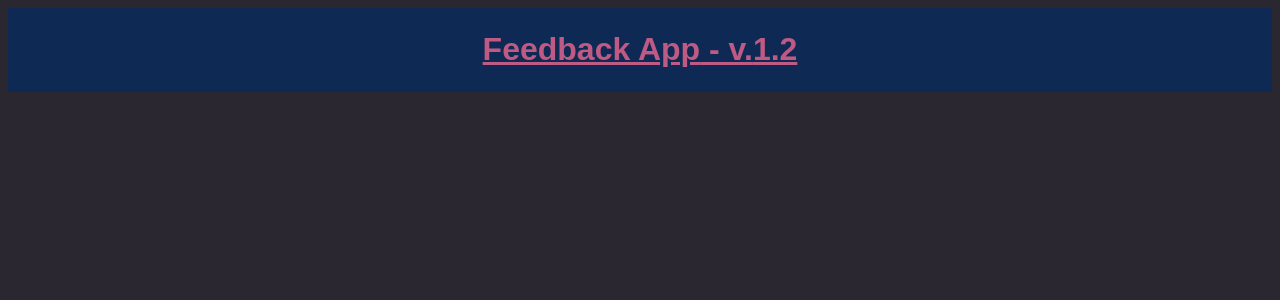
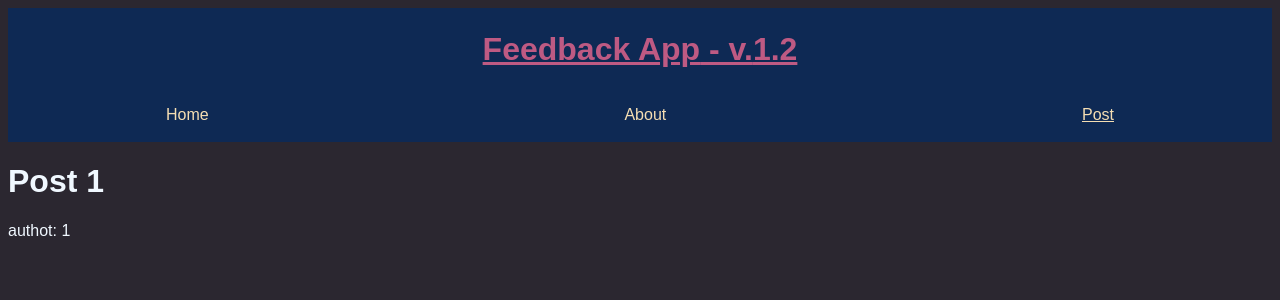
Before and after one commit to nnivxix/feedback-app, a React (Vite) app: page /post/1/1 in a window 1280 px wide. Shown: the top 300 px of the page. Built offline with nearby package versions, Linux system fonts and the light colour scheme.

Commit message:
feat: navlink

```diff
--- a/src/App.tsx
+++ b/src/App.tsx
@@ -2,6 +2,7 @@ import { BrowserRouter as Router, Route, Routes } from "react-router-dom";
 import AboutPage from "./pages/AboutPage";
 import HomePage from "./pages/HomePage";
 import Header from "./components/Header";
+import PostPage from "./pages/PostPage";
 
 function App() {
   return (
@@ -11,6 +12,7 @@ function App() {
         <Routes>
           <Route path="/" element={<HomePage />}></Route>
           <Route path="/about" element={<AboutPage />}></Route>
+          <Route path="/post/:title/:author" element={<PostPage />}></Route>
         </Routes>
       </Router>
     </main>
--- a/src/components/Header.tsx
+++ b/src/components/Header.tsx
@@ -1,6 +1,6 @@
 import { CSSProperties } from "react";
 import { HeaderType } from "../types/schema";
-
+import NavigationLink from "./NavigationLink";
 function Header(props: HeaderType) {
   const { title, version } = props;
   const HeaderStyle: CSSProperties = {
@@ -15,6 +15,7 @@ function Header(props: HeaderType) {
       <h1 className="header">
         {title} - v.{version}
       </h1>
+      <NavigationLink />
     </header>
   );
 }
--- /dev/null
+++ b/src/components/NavigationLink.tsx
@@ -0,0 +1,21 @@
+import { NavLink } from "react-router-dom";
+
+function NavigationLink() {
+  return (
+    <nav className="nav-link">
+      <ul className="ul-link">
+        <li>
+          <NavLink to="/">Home</NavLink>
+        </li>
+        <li>
+          <NavLink to="/about">About</NavLink>
+        </li>
+        <li>
+          <NavLink to="/post">Post</NavLink>
+        </li>
+      </ul>
+    </nav>
+  );
+}
+
+export default NavigationLink;
--- /dev/null
+++ b/src/pages/PostPage.tsx
@@ -0,0 +1,13 @@
+import { useParams } from "react-router-dom";
+
+function PostPage() {
+  const { title, author } = useParams();
+  return (
+    <div>
+      <h1>Post {title}</h1>
+      <p>authot: {author}</p>
+    </div>
+  );
+}
+
+export default PostPage;
--- a/src/styles/index.css
+++ b/src/styles/index.css
@@ -130,3 +130,25 @@ body {
   z-index: 10;
   color: rgb(255, 0, 157);
 }
+.nav-link {
+  display: flex;
+  justify-content: center;
+}
+.ul-link {
+  display: flex;
+  width: 75%;
+  justify-content: space-between;
+  padding-left: 0;
+}
+.ul-link li {
+  list-style: none;
+  color: wheat;
+}
+.ul-link li a {
+  color: wheat;
+  text-decoration: none;
+}
+
+.ul-link li a.active {
+  text-decoration: underline;
+}
```
